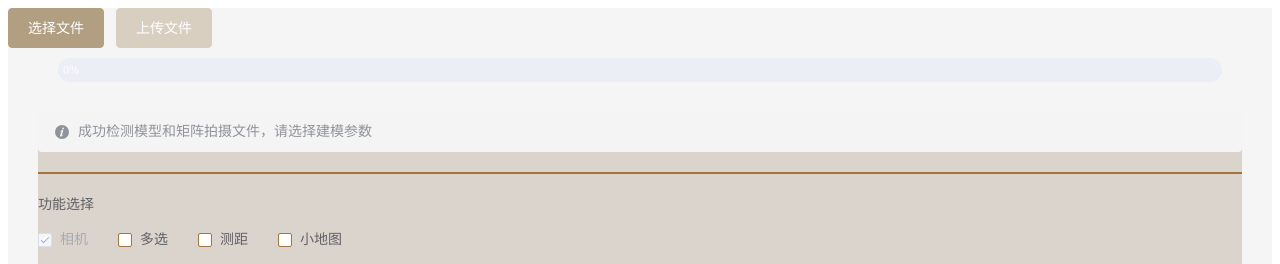
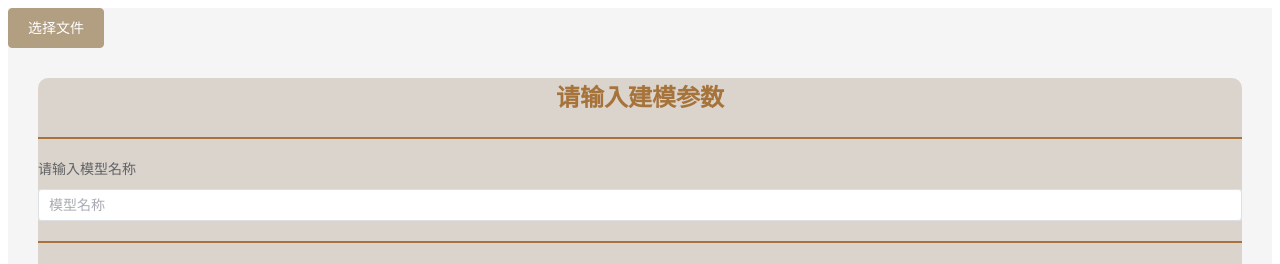
Before and after one commit to kylin370370/CurtainWall, a Vue app: page /upload in a window 1280 px wide. Shown: the top 264 px of the page. Built offline with nearby package versions, Linux system fonts and the light colour scheme.

Commit message:
去掉多选

```diff
--- a/src/views/Office.vue
+++ b/src/views/Office.vue
@@ -747,7 +747,7 @@ export default {
 
           </el-tab-pane>
 
-          <el-tab-pane name="compare">
+          <el-tab-pane name="compare" v-if="false">
             <template #label>
               <span class="custom-tabs-label">
                 <el-icon><Histogram /></el-icon>
--- a/src/views/QuakeEngMuseum.vue
+++ b/src/views/QuakeEngMuseum.vue
@@ -862,7 +862,7 @@ export default {
             </a>
           </el-tab-pane>
 
-          <el-tab-pane name="compare">
+          <el-tab-pane name="compare" v-if="false">
             <template #label>
               <span class="custom-tabs-label">
                 <el-icon><Histogram /></el-icon>
@@ -915,7 +915,7 @@ export default {
 
           </el-tab-pane>
 
-          <el-tab-pane name="measure">
+          <el-tab-pane name="measure" v-if="false">
             <template #label>
               <span class="custom-tabs-label">
                 <svg xmlns="http://www.w3.org/2000/svg" width="16" height="16" viewBox="0 0 24 24" fill="none">
--- a/src/views/Upload.vue
+++ b/src/views/Upload.vue
@@ -10,18 +10,18 @@
       class="upload-container"
   >
     <el-button slot="trigger" size="large" color="#B29F82" style="color:white ;" >选择文件</el-button>
-    <el-button
-        size="large" color="#B29F82" style="color:white"
-        @click="submitUpload"
-        :disabled="fileList.length === 0"
-    >
-      上传文件
-    </el-button>
+<!--    <el-button-->
+<!--        size="large" color="#B29F82" style="color:white"-->
+<!--        @click="submitUpload"-->
+<!--        :disabled="fileList.length === 0"-->
+<!--    >-->
+<!--      上传文件-->
+<!--    </el-button>-->
 
 
   </el-upload>
 
-  <div v-if="isShow">
+  <div v-if="showAlert">
     <el-progress :text-inside="true" :stroke-width="24" :percentage="val"
                  style="margin-top: 10px; margin-left: 50px; margin-right: 50px;" :format="format">
     </el-progress>
@@ -29,12 +29,18 @@
 
   <div style="margin: 30px ; background-color: #DBD4CC; border-radius: 10px; ">
     <el-alert
-        title="成功检测模型和矩阵拍摄文件，请选择建模参数"
+        v-if="showAlert"
+        title="成功检测模型和矩阵拍摄文件，文件正在上传"
         type="info"
         :closable="false"
         show-icon>
     </el-alert>
+    <div v-if="!showAlert">
+    <h3 class="form-title">请输入建模参数</h3>
     <el-form label-position="top" @submit.prevent="submitForm"  >
+      <el-form-item label="请输入模型名称">
+        <el-input v-model="modelName" placeholder="模型名称"></el-input>
+      </el-form-item>
       <el-form-item label="功能选择" >
         <el-checkbox-group v-model="selectedFeatures">
           <el-checkbox label="相机" value="相机" disabled>相机</el-checkbox>
@@ -76,6 +82,7 @@
         <el-button size="large" color="#B29F82" style="color:white"  native-type="submit">确定</el-button>
       </el-form-item>
     </el-form>
+    </div>
     <el-button size="large" @click="goToHome" color="#B29F82" style="color:white ;" >返回主页</el-button>
   </div>
 </div>
@@ -100,6 +107,8 @@ export default {
       image2: imageSrc2,
       image3: imageSrc3
     };
+    const modelName = ref('');
+    const showAlert = ref(false);
     const uploadRef = ref(null);
     const uploading = ref(false);
     const progress = ref(0);
@@ -158,13 +167,18 @@ export default {
     //     }
     //   }, 500);
     // });
-    watch(fileList, (newFileList) => {
-      if (newFileList.length > 0) {
-        console.log('检测到文件，开始进度条');
-        startProgress(); // 文件列表非空时启动进度条
+    // watch(fileList, (newFileList) => {
+    //   if (newFileList.length > 0) {
+    //     console.log('检测到文件，开始进度条');
+    //     startProgress(); // 文件列表非空时启动进度条
+    //   }
+    // });
+    watch(showAlert, (newVal) => {
+      if (newVal) {
+        console.log('显示警告，开始进度条');
+        startProgress();
       }
     });
-
     const startProgress = () => {
       // progress.value = 0; // 初始化进度
       // let counter = 0;
@@ -202,16 +216,27 @@ export default {
         lightModel: selectedLightModel.value,
         rigid: isRigid.value
       };
+      showAlert.value = true;
+      // 显示弹窗
+      await ElMessageBox.alert(
+          '文件已开始上传，请不要关闭本页面！\n查询进度请查看进度条',
+          '警告',
+          {
+            confirmButtonText: '确定',
+            type: 'warning'
+          }
+      );
       // 提交数据的逻辑
     };
     const goToHome = () => {
-
-      router.push('/');
+      window.open('/', '_blank');
+      // router.push('/');
 
     };
     // return { val, isShow, selectedFeatures, selectedResolution, selectedLightModel, isRigid, submitForm };
     // return { uploadRef, uploading, progress, fileList, submitUpload, submitForm, beforeUpload, handleChange, formatProgress };
     return {
+      showAlert,//文件上传提示
       lightModelImages,
       // 原有数据
       val,
@@ -225,6 +250,7 @@ export default {
       uploading,
       progress,
       fileList,
+      modelName,
       submitUpload,
       submitForm,
       beforeUpload,
@@ -307,5 +333,9 @@ export default {
   text-align: center;
   cursor: pointer; /* 可选: 改变光标以指示它是可点击的 */
 }
-
+.form-title {
+  color: #a6733a; /* 设置字体颜色为棕色 */
+  text-align: center; /* 设置文字居中 */
+  font-size: 24px; /* 设置大号字体 */
+}
 </style>
```
